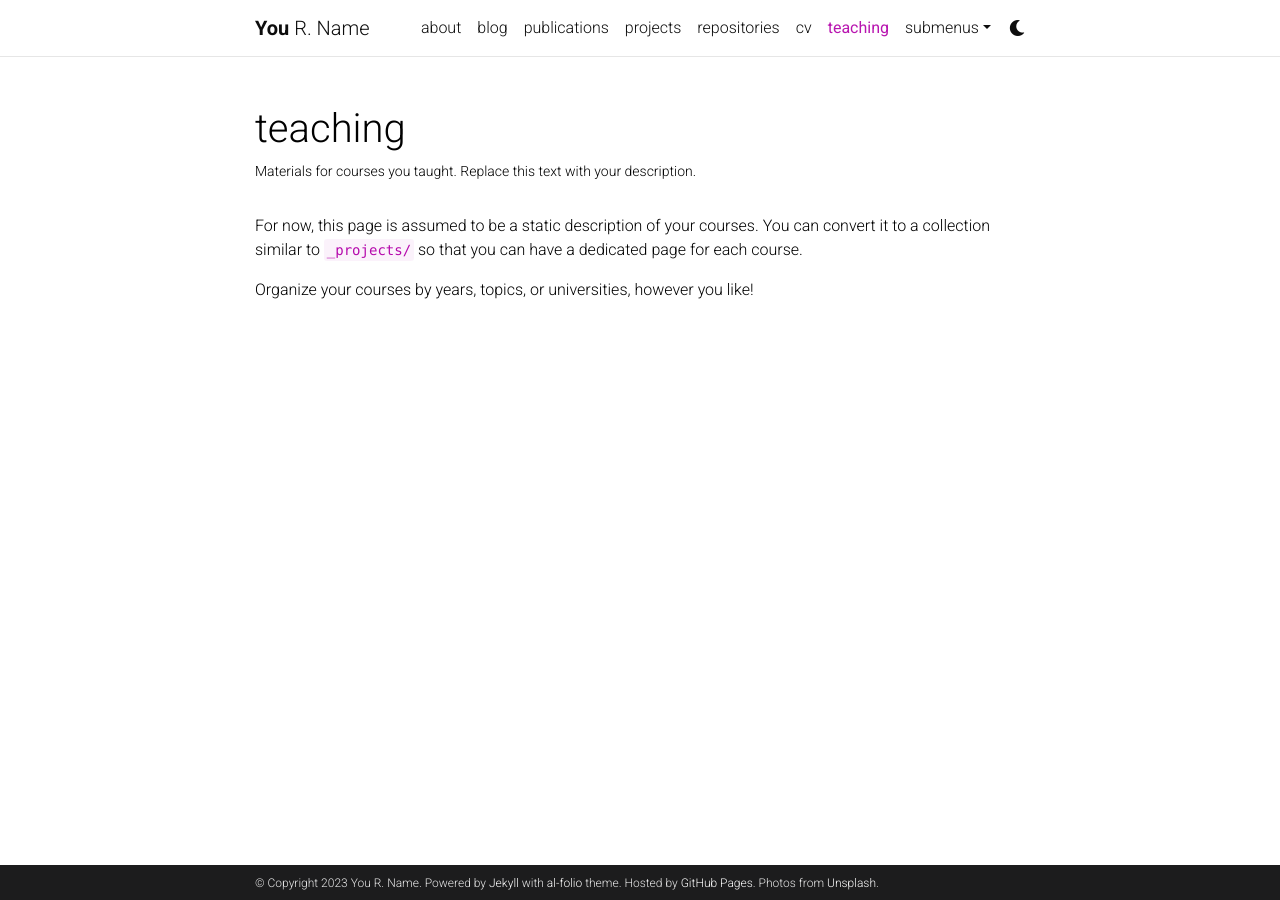
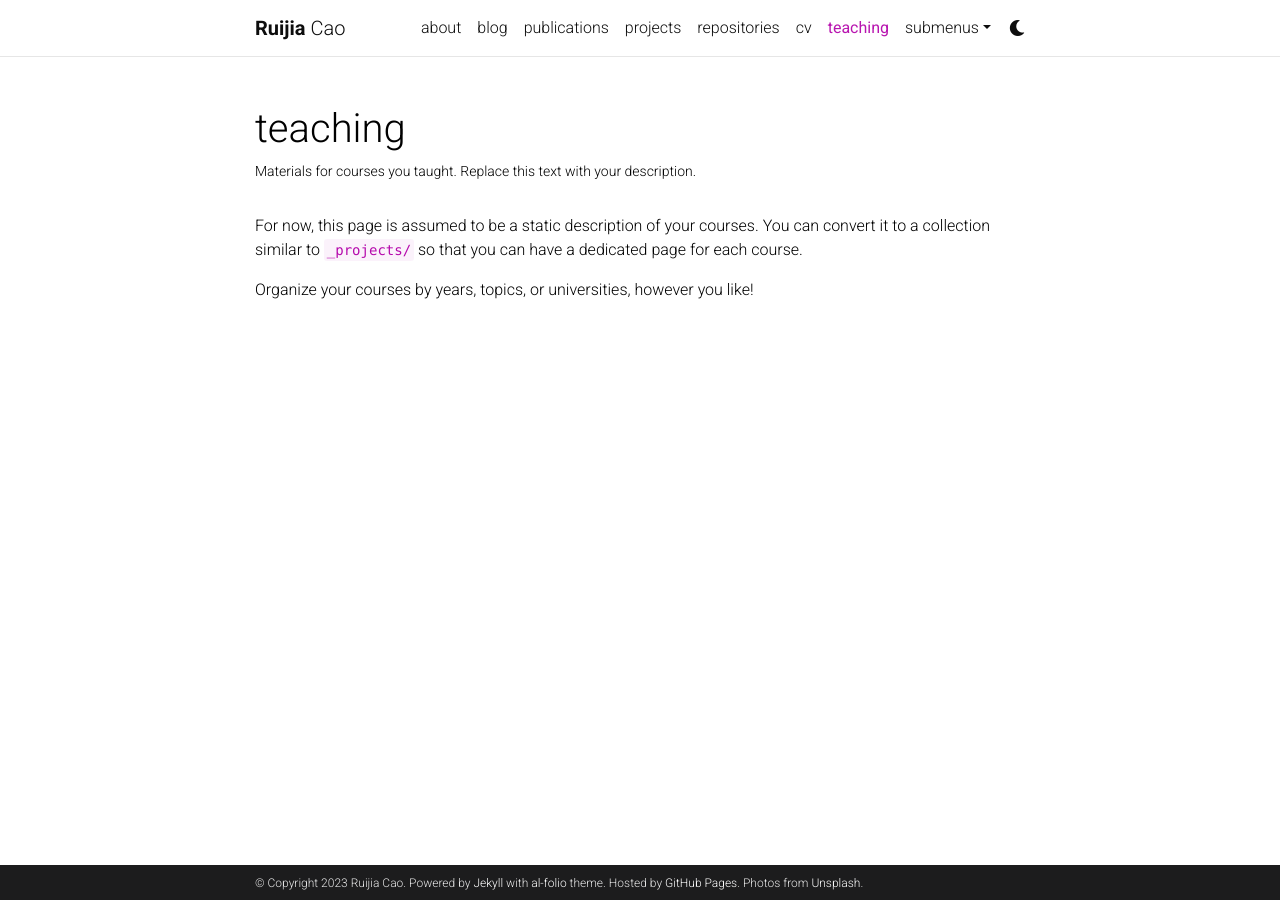
Before and after one commit to ruijiacao/ruijiacao.github.io, a Jekyll site: the page built from _pages/teaching.md, in a window 1280 px wide. Built offline with Jekyll 4.4.1, drawn with Linux system fonts in a browser that asks for light colours; comment, search, counter and statistics services are not loaded; a style sheet for code colours, icons or effects is not loaded.

Commit message:
Change name

```diff
--- a/_config.yml
+++ b/_config.yml
@@ -3,10 +3,10 @@
 # -----------------------------------------------------------------------------
 
 title: blank # the website title (if blank, full name will be used instead)
-first_name: You
-middle_name: R.
-last_name: Name
-email: you@example.com
+first_name: Ruijia
+middle_name:
+last_name: Cao
+email: rcao62@gatech.edu
 description: > # the ">" symbol means to ignore newlines until "footer_text:"
   A simple, whitespace theme for academics. Based on [*folio](https://github.com/bogoli/-folio) design.
 footer_text: >
@@ -18,7 +18,7 @@ keywords: jekyll, jekyll-theme, academic-website, portfolio-website  # add your
 lang: en # the language of your site (for example: en, fr, cn, ru, etc.)
 icon: ⚛️  # the emoji used as the favicon (alternatively, provide image name in /assets/img/)
 
-url: https://alshedivat.github.io # the base hostname & protocol for your site
+url: https://ruijiacao.github.io # the base hostname & protocol for your site
 baseurl: /al-folio # the subpath of your site, e.g. /blog/
 last_updated: false # set to true if you want to display last updated in the footer
 impressum_path:  # set to path to include impressum link in the footer, use the same path as permalink in a page, helps to conform with EU GDPR
@@ -71,7 +71,7 @@ og_image: # The site-wide (default for all links) Open Graph preview image
 # Social integration
 # -----------------------------------------------------------------------------
 
-github_username: # your GitHub user name
+github_username: ruijiacao # your GitHub user name
 gitlab_username: # your GitLab user name
 twitter_username: # your Twitter handle
 mastodon_username: # your mastodon instance+username in the format instance.tld/@username
```
